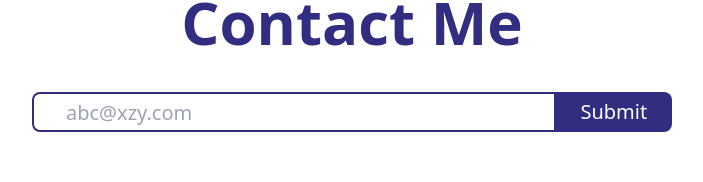
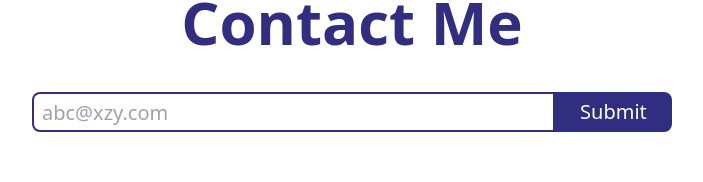
Before and after one commit to benwestondigital/next-portfolio, a Next.js app: page / in a window 1280 px wide. Shown: the part 2444-2626 px from the top of the page, without its empty margins (288-991 px from the left). Built offline with nearby package versions, Linux system fonts and the light colour scheme.

Commit message:
decrease input left padding

```diff
--- a/components/Contact.js
+++ b/components/Contact.js
@@ -15,7 +15,7 @@ const Contact = () => {
               id='email-address'
               autoComplete='email'
               placeholder='abc@xzy.com'
-              className='mt-5 py-1 pl-8 w-full rounded-tl-lg rounded-bl-lg text-blue-800 text-xl border-2 border-indigo-900 h-10'
+              className='mt-5 py-1 pl-2 w-full rounded-tl-lg rounded-bl-lg text-blue-800 text-xl border-2 border-indigo-900 h-10'
             />
             <button className='mt-5 text-xl w-36 h-10 bg-indigo-900 text-white rounded-tr-lg rounded-br-lg hover:bg-black'>
               Submit
```
